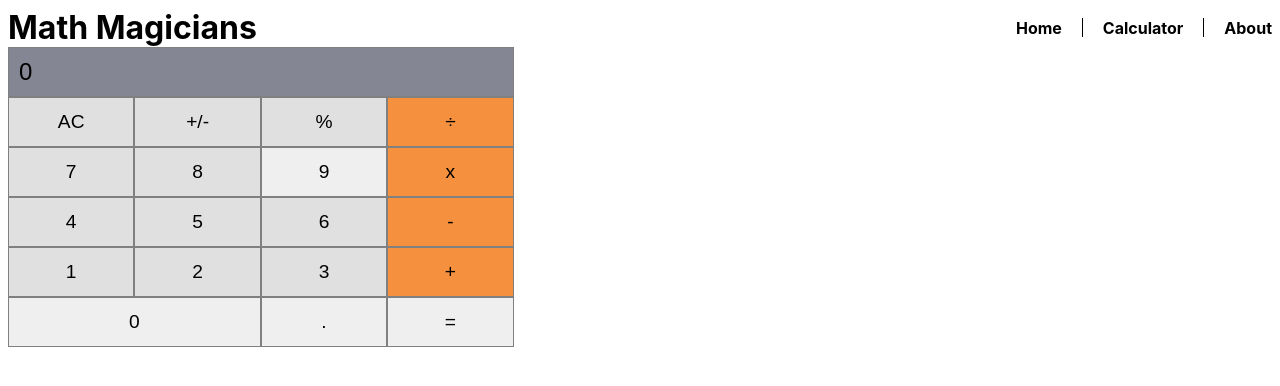
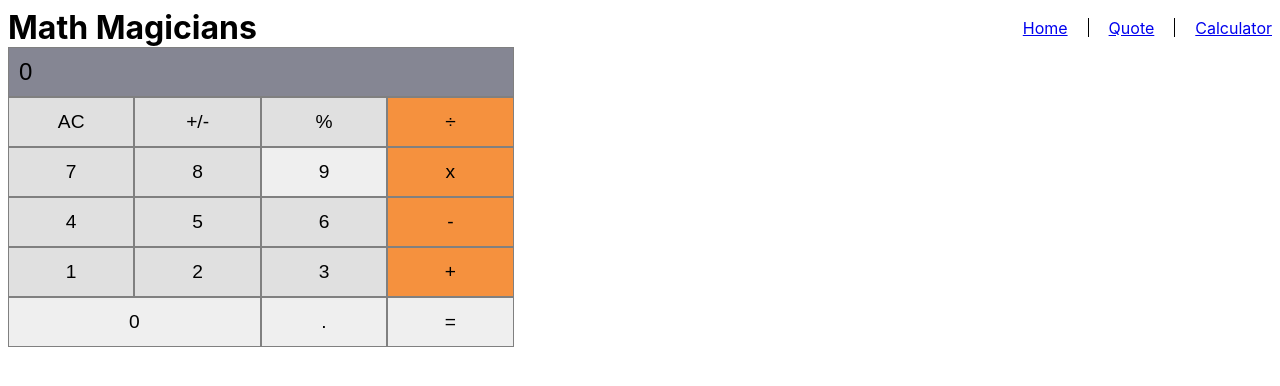
Before and after one commit to Estete9/Math-Magicians, a React (Create React App) app: page /calculator in a window 1280 px wide. Shown: the top 386 px of the page. Built offline with nearby package versions, Linux system fonts and the light colour scheme.

Commit message:
errors in lockdown file

```diff
--- a/src/styles/App.css
+++ b/src/App.css
@@ -1,5 +1,6 @@
 .app {
   text-align: center;
+  padding: 10px 5%;
 }
 
 .app-logo {
--- a/src/App.js
+++ b/src/App.js
@@ -2,7 +2,7 @@
 import {
   BrowserRouter, Routes, Route, Outlet,
 } from 'react-router-dom';
-import './styles/App.css';
+import './App.css';
 import Home from './Routes/HomeScreen';
 import Quote from './Routes/QuoteScreen';
 import Calculator from './Routes/CalculatorScreen';
--- a/src/components/Header.js
+++ b/src/components/Header.js
@@ -1,15 +1,26 @@
+import React from 'react';
+import { NavLink } from 'react-router-dom';
 import styles from '../styles/header.module.css';
 
 function Header() {
+  const links = [
+    { path: '/', text: 'Home' },
+    { path: 'Quote', text: 'Quote' },
+    { path: 'calculator', text: 'Calculator' },
+  ];
+
   return (
     <header className={styles.header}>
       <h1 className={styles.logo}>Math Magicians</h1>
       <ul className={styles.navbar}>
-        <li className={styles.navItem}>Home</li>
-        <div className={styles.separator} />
-        <li className={styles.navItem}>Calculator</li>
-        <div className={styles.separator} />
-        <li className={styles.navItem}>About</li>
+        {links.map((link, index) => (
+          <React.Fragment key={link.text}>
+            <li>
+              <NavLink to={link.path}>{link.text}</NavLink>
+            </li>
+            {index <= 1 && <div className={styles.separator} />}
+          </React.Fragment>
+        ))}
       </ul>
     </header>
   );
--- a/src/styles/App.scss
+++ b/src/styles/App.scss
@@ -1,5 +1,6 @@
 .app {
   text-align: center;
+  padding: 10px 5%;
 }
 
 .app-logo {
```
Also changed, not shown: 2 other files (tests, documents, lock files or other folders).
